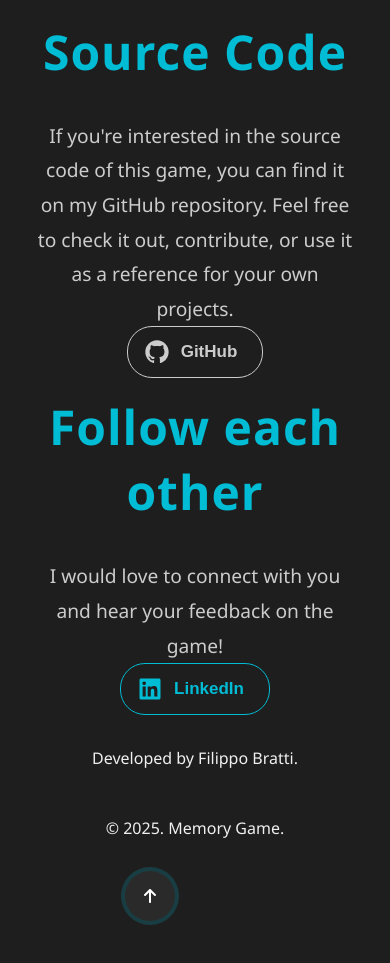
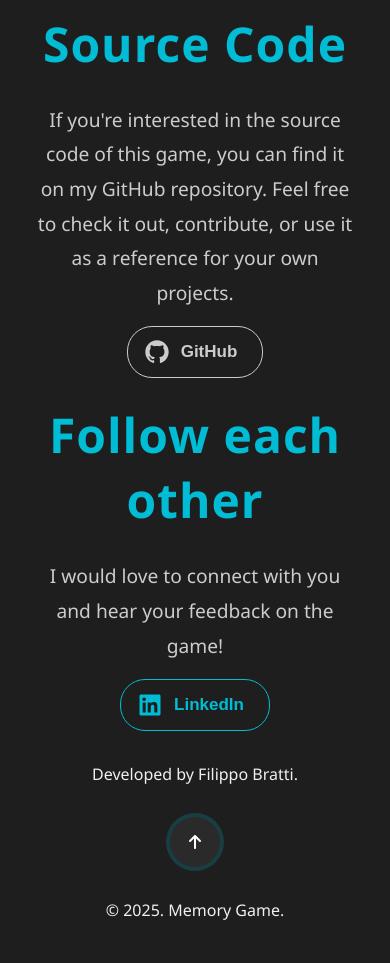
Before and after one commit to Fillo730/memoryGame, an Astro site: page /about in a window 390 px wide. Shown: the part 633-1596 px from the top of the page. Built offline with nearby package versions, Linux system fonts and the light colour scheme; Astro itself is replaced by a stand-in of ours.

Commit message:
feat: solved sum layout bugs about mobile support, ready for production

```diff
--- a/src/components/gitHubButtom/GutHubButton.css
+++ b/src/components/gitHubButtom/GutHubButton.css
@@ -15,6 +15,7 @@
     color: #cccccc;
     transition: color 0.3s 0.1s ease-out;
     text-align: center;
+    margin-top: 1rem;
   }
 
 .github-button span {
--- a/src/components/linkedinButton/LinkedinButton.css
+++ b/src/components/linkedinButton/LinkedinButton.css
@@ -15,6 +15,7 @@
     color: #00bcd4;
     transition: color 0.3s 0.1s ease-out;
     text-align: center;
+    margin-top: 1rem;
   }
 
   .linkedin-button span {
--- a/src/layouts/PagesLayout/Footer/Footer.astro
+++ b/src/layouts/PagesLayout/Footer/Footer.astro
@@ -9,9 +9,7 @@ import './Footer.css'
 <footer>
     <div class="footer-container">
         <p>Developed by Filippo Bratti.</p>
+        <BackToTopButton client:load/>
         <p>© 2025. Memory Game.</p>
-        <div class="button-wrapper">
-          <BackToTopButton client:load/>
-        </div>
     </div>
 </footer>
--- a/src/layouts/PagesLayout/Footer/Footer.css
+++ b/src/layouts/PagesLayout/Footer/Footer.css
@@ -3,7 +3,7 @@
     flex-direction: row;
     justify-content: space-between;
     align-items: center;
-    margin-top: 1rem;
+    margin-top: 2rem;
     margin-bottom: 1rem;
 }
 
--- a/src/pages/about.astro
+++ b/src/pages/about.astro
@@ -10,25 +10,31 @@ import { LinkedinButton, GitHubButton } from "../components/ComponentsDependenci
 <HtmlLayout title="About | Memory Game">
     <PagesLayout>
         <div class="display-vertical">
+           <div class="display-center-vertical-nogap">
                 <h1 class="title light-color">Who am I?</h1>
                 <p class="text normal-max-width">
                     Hi, I'm a software engineer with a passion for web development and game design. I created this memory game as a
                     fun project to improve my skills and provide an enjoyable experience for users. I hope you enjoy playing it as much as I
                     enjoyed creating it!
                 </p>
+           </div>
 
+            <div class="display-center-vertical-nogap"  >
                 <h1 class="title light-color">Source Code</h1>
                 <p class="text normal-max-width">
                     If you're interested in the source code of this game, you can find it on my GitHub repository. Feel free to check it out,
                     contribute, or use it as a reference for your own projects.
                 </p>
                 <GitHubButton client:load/>
+            </div>
 
+            <div class="display-center-vertical-nogap">
                 <h1 class="title light-color">Follow each other</h1>
                 <p class="text normal-max-width">
                     I would love to connect with you and hear your feedback on the game!
                 </p>
                 <LinkedinButton client:load/>
+            </div>
 
         </div>
     </PagesLayout>
--- a/src/profile/UserProfile.jsx
+++ b/src/profile/UserProfile.jsx
@@ -39,6 +39,8 @@ function UserProfile() {
 
   return (
     <div className="display-vertical">
+
+      <div className="display-center-vertical-nogap">
         <h1 className="title light-color">Hello {username.toUpperCase()}</h1>
         <div className="normal-max-width">
           <p className="text custom-max-width">
@@ -46,7 +48,7 @@ function UserProfile() {
             relative difficulty level.
           </p>
         </div>
-
+      </div>
       {userInformation ? (
         <div className="normal-max-width display-vertical">
           <p className="text custom-max-width">
--- a/src/styles/global.css
+++ b/src/styles/global.css
@@ -9,7 +9,7 @@
 .title {
     font-size: 3rem;
     letter-spacing: 1px;
-    margin: 1rem 0rem;
+    margin: 0.5rem 0rem;
 }
 
 .medium-title {
@@ -43,6 +43,7 @@
     flex-direction: column;
     align-items: center;
     justify-content: center;
+    gap: 1rem;
 }
 
 .display-horizontal {
@@ -51,6 +52,13 @@
     align-items: center;
     justify-content: center;
     gap: 3rem;
+}
+
+.display-center-vertical-nogap {
+    display: flex;
+    flex-direction: column;
+    align-items: center;
+    justify-content: center;
 }
 
 .difficulty-container {
--- a/src/utils/backendEndpoint.js
+++ b/src/utils/backendEndpoint.js
@@ -1,7 +1,7 @@
 // This file contains the backend URL for the memory game application.
 // It is used to make API calls to the backend server.
 
-const BACKEND_URL = "http://localhost:3001/api"; // Uncomment for local testing
-//const BACKEND_URL = "https://memorygame-backend-1.onrender.com/api"; // Uncomment for production
+//const BACKEND_URL = "http://localhost:3001/api"; // Uncomment for local testing
+const BACKEND_URL = "https://memorygame-backend-1.onrender.com/api"; // Uncomment for production
 
 export default BACKEND_URL;
```
Also changed, not shown: src/pages/home.astro (+6 -1 lines). Lines whose indentation alone changed are shown as unchanged.
